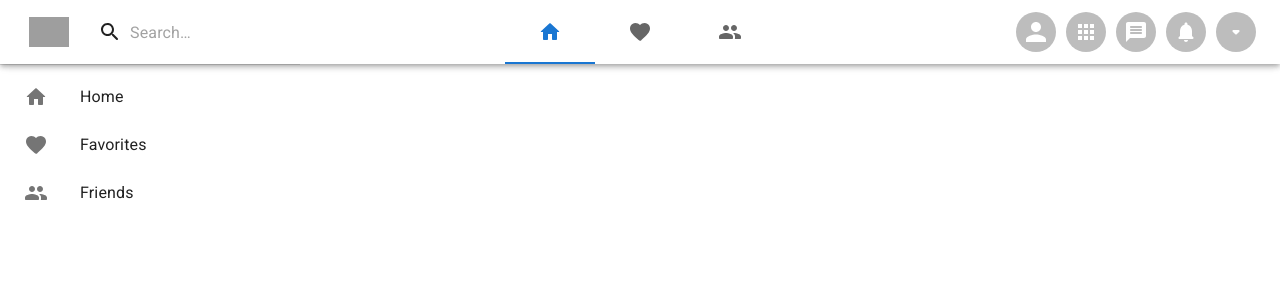
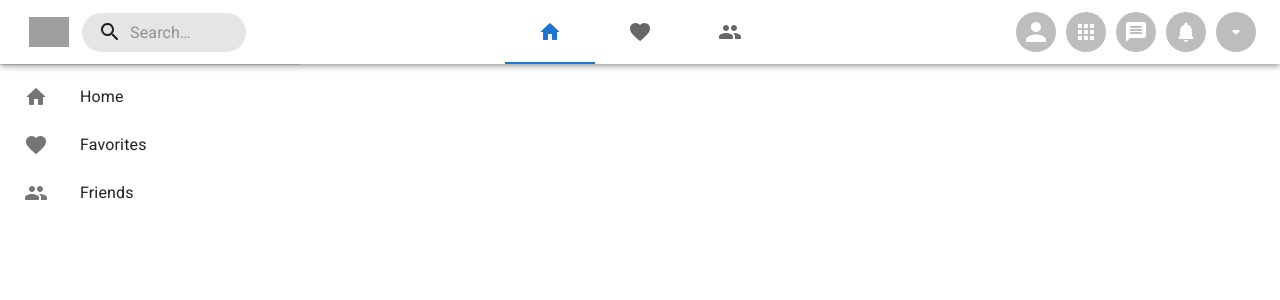
Before and after one commit to riyadh-dev/social-media-app, a React (Create React App) app in the folder packages/client/: page / in a window 1280 px wide. Shown: the top 300 px of the page. Built offline with nearby package versions, Linux system fonts and the light colour scheme; grey boxes are pictures that could not be loaded.

Commit message:
working on client topbar: sreach bar color

```diff
--- a/packages/client/src/components/TopBar/LeftSection.tsx
+++ b/packages/client/src/components/TopBar/LeftSection.tsx
@@ -11,9 +11,9 @@ import { sideBarOpenState } from '../../recoil/states';
 const Search = styled('div')(({ theme }) => ({
 	position: 'relative',
 	borderRadius: '50px',
-	backgroundColor: alpha(theme.palette.common.white, 0.15),
+	backgroundColor: alpha(theme.palette.action.active, 0.1),
 	'&:hover': {
-		backgroundColor: alpha(theme.palette.common.white, 0.25),
+		backgroundColor: alpha(theme.palette.action.active, 0.15),
 	},
 	marginLeft: 0,
 	width: '100%',
```
